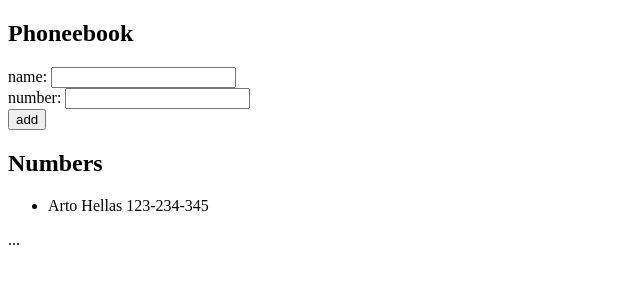
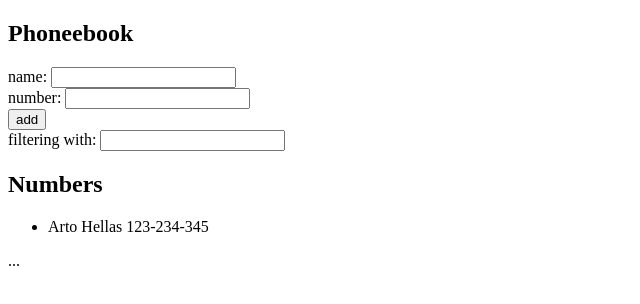
Before and after one commit to Dmitri9149/React-applications, a React (Create React App) app in the folder phonebook/: page / in a window 1280 px wide. Shown: the top 304 px of the page, without its empty margins (0-640 px from the left). Built offline with nearby package versions, Linux system fonts and the light colour scheme.

Commit message:
filter names in list to show

```diff
--- a/phonebook/src/App.js
+++ b/phonebook/src/App.js
@@ -6,6 +6,7 @@
   ])
   const [ newName, setNewName ] = useState('')
   const [ newNumber, setNewNumber ] = useState('')
+  const [ newFilter, setNewFilter ] = useState('')
 
   const handleNameChange = (event) => {
     console.log(event.target.value)
@@ -34,7 +35,16 @@
 
   }
 
+  const handleFilterChange = (event) => {
+    console.log(event.target.value)
+    setNewFilter(event.target.value)
+  }
+
   const existingItem = (item) => persons.find(person => person.id === item.id)
+
+  const personsToShow = (newFilter === '')
+  ? persons
+  : persons.filter(person => person.name.toLowerCase() === newFilter)
 
 
 
@@ -52,9 +62,12 @@
           <button type="submit">add</button>
         </div>
       </form>
+      <div>
+        filtering with: <input value = {newFilter} onChange = {handleFilterChange}/>
+      </div>
       <h2>Numbers</h2>
       <ul>
-        {persons.map(person =>
+        {personsToShow.map(person =>
           <li key ={person.id}>
           {person.name} {'  '} {person.number}
           </li>)}
```
